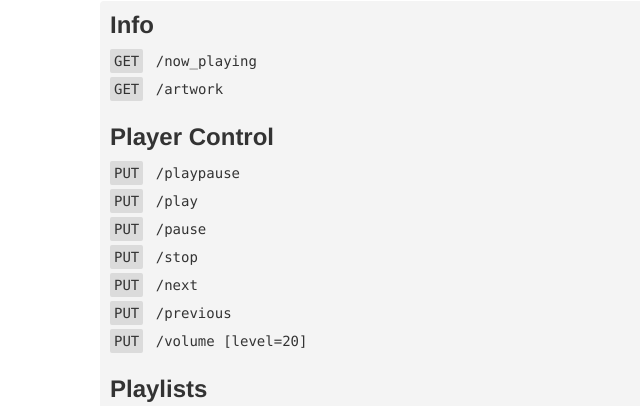
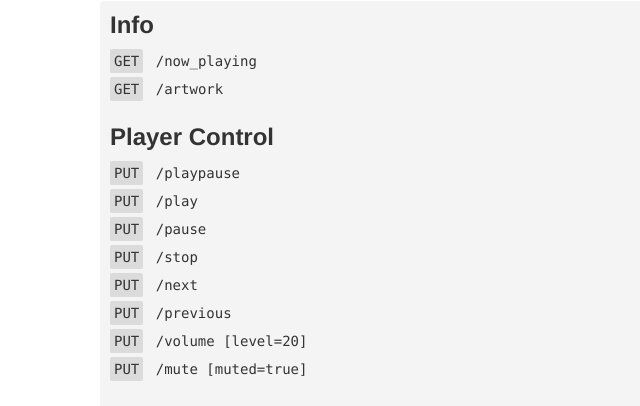
Before and after one commit to maddox/itunes-api, a website: page public/index.html in a window 1280 px wide. Shown: the part 343-749 px from the top of the page, without its empty margins (224-864 px from the left). Drawn offline with Linux system fonts and the light colour scheme.

Commit message:
doc muted

```diff
--- a/public/index.html
+++ b/public/index.html
@@ -36,6 +36,7 @@
         <p><span class="method">PUT</span> /next</p>
         <p><span class="method">PUT</span> /previous</p>
         <p><span class="method">PUT</span> /volume [level=20]</p>
+        <p><span class="method">PUT</span> /mute [muted=true]</p>
 
         <h2>Playlists</h2>
         <p><span class="method">GET</span> <a href="/playlists">/playlists</a></p>
```
Also changed, not shown: README.md.
